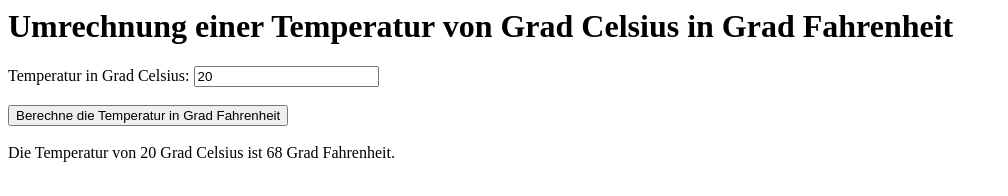
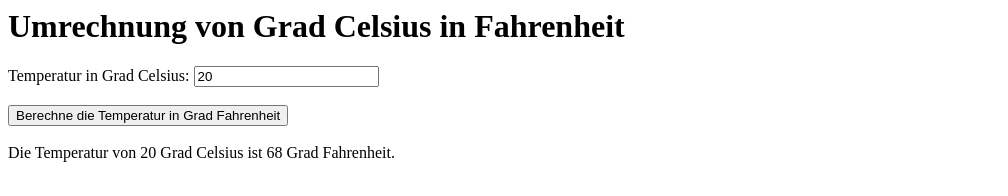
Before and after one commit to Alvx0211/page, a plain HTML site: page fahrenheit/index.html in a window 1280 px wide. Shown: the whole page, without its empty margins (0-1008 px from the left). Drawn offline with Linux system fonts and the light colour scheme.

Commit message:
Update index.html

```diff
--- a/fahrenheit/index.html
+++ b/fahrenheit/index.html
@@ -19,7 +19,7 @@
 	</head>
 
 	<body>
-		<h1>Umrechnung einer Temperatur von Grad Celsius in Grad Fahrenheit</h1>
+		<h1>Umrechnung von Grad Celsius in Fahrenheit</h1>
 		Temperatur in Grad Celsius: <input id="idEingabe" type="text" value="20"><br><br>
 		<button onclick="clicked();">Berechne die Temperatur in Grad Fahrenheit</button><br><br>
 		<div id="idAusgabe">Die Temperatur von 20 Grad Celsius ist 68 Grad Fahrenheit.</div>
```
